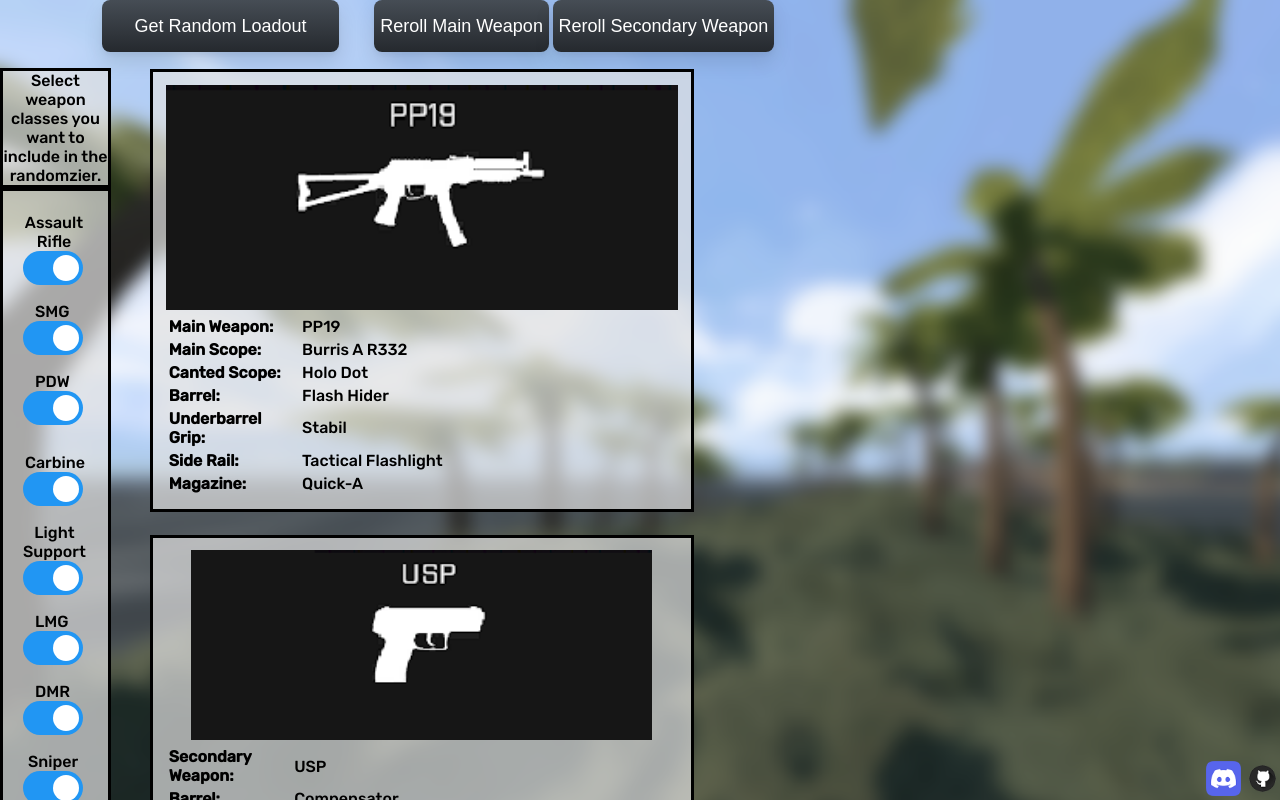
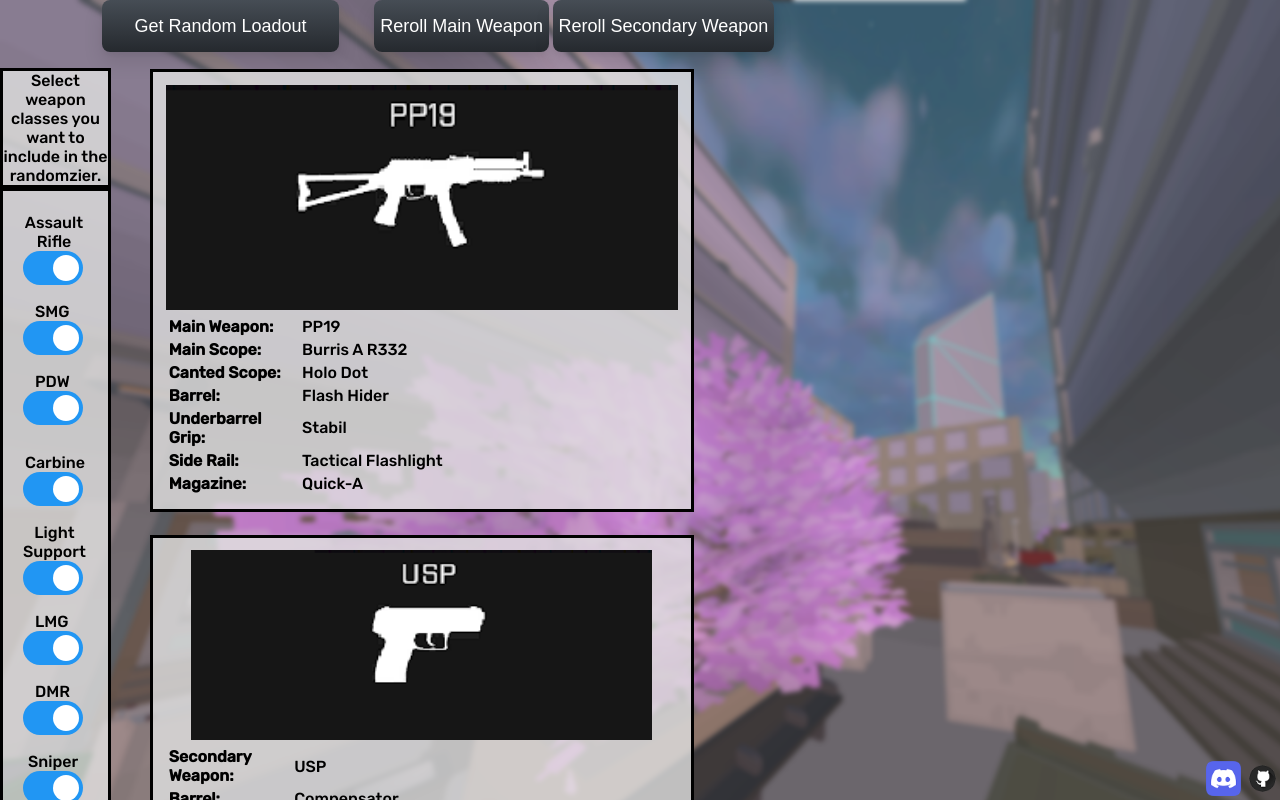
Before and after one commit to julysfire/battlebit-roulette, a plain HTML site: page index.html in a window 1280 px wide. Both pictures are taken after a click on the button "Get Random Loadout". Shown: the top 800 px of the page. Drawn offline with Linux system fonts and the light colour scheme.

Commit message:
Update CSS, background

```diff
--- a/styles.css
+++ b/styles.css
@@ -12,7 +12,7 @@
 .wepHolder{
     padding: 1%;
     border: solid 3px;
-    background-color: rgba(225, 225, 225, 0.7);
+    background-color: rgba(225, 225, 225, 0.8);
     width: 40%;
     position: relative;
     right: -150px;
@@ -37,7 +37,7 @@
   padding-left: 1%;
   padding-right: 1%;
   padding-top: 1%;
-  background-color: rgba(225, 225, 225, 0.7);
+  background-color: rgba(225, 225, 225, 0.8);
   width: 40%;
   position: relative;
   right: -150px;
@@ -62,14 +62,14 @@
   width: 105px;
   text-align: center;
   border: solid 3px;
-  background-color: rgb(225, 225, 225, 0.7);
+  background-color: rgb(225, 225, 225, 0.8);
 }
 
 body{
-    background-image: url("imgs/bkg.png");
+    background-image: url("imgs/bkg1.png");
     font-family: 'Rubik', sans-serif;
     background-size: cover;
-    overflow-y: hidden;
+    /*overflow-y: hidden;*/
     height: 100%;
     margin: 0;
 }
@@ -138,7 +138,7 @@ body{
     padding-top: 10px;
     border: solid 3px;
     justify-content: center;
-    background-color: rgba(225, 225, 225, 0.7);
+    background-color: rgba(225, 225, 225, 0.8);
 }
 
 /* The switch - the box around the slider */
@@ -308,7 +308,7 @@ body{
   }
 
 .contactDivOuter{
-  position: absolute;
+  position: fixed;
   bottom: 0;
   right: 0;
 }
```
Also changed, not shown: TODO.md (+2 -0 lines), imgs/bkg.png (deleted), imgs/bkg0.png (added), imgs/bkg1.png (added).
